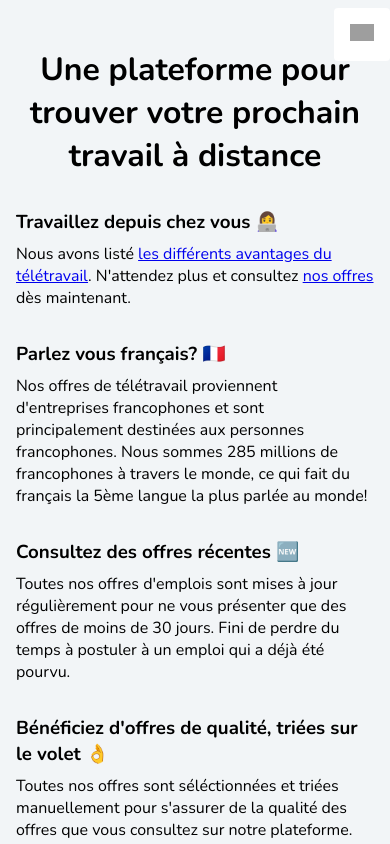
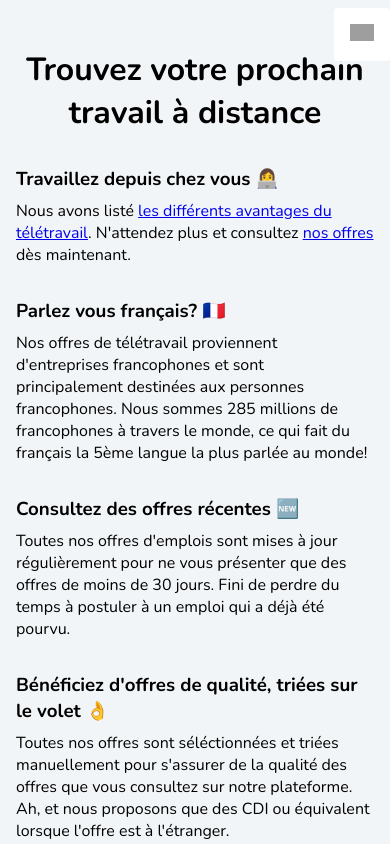
Before and after one commit to gabrielmessager/teletaf, a Next.js app: page /about in a window 390 px wide. Shown: the top 844 px of the page. Built offline with nearby package versions, Linux system fonts and the light colour scheme; grey boxes are pictures that could not be loaded.

Commit message:
fix mobile menu

```diff
--- a/components/Pages/About/About.js
+++ b/components/Pages/About/About.js
@@ -5,7 +5,7 @@ import { Container, H1, H3, Paragraph } from '../Components';
 export function About() {
   return (
     <Container>
-      <H1>Une plateforme pour trouver votre prochain travail à distance</H1>
+      <H1>Trouvez votre prochain travail à distance</H1>
       <H3>Travaillez depuis chez vous 👩‍💻</H3>
       <Paragraph>
         Nous avons listé{' '}
@@ -30,7 +30,8 @@ export function About() {
       <Paragraph>
         Toutes nos offres sont séléctionnées et triées manuellement pour
         s'assurer de la qualité des offres que vous consultez sur notre
-        plateforme.
+        plateforme. Ah, et nous proposons que des CDI ou équivalent lorsque
+        l'offre est à l'étranger.
       </Paragraph>
       <H3>Design simplifié 🙂</H3>
       <Paragraph>
--- a/pages/_app.js
+++ b/pages/_app.js
@@ -45,6 +45,9 @@ export default function App({ Component, pageProps, router }) {
               opacity: 1,
             },
           }}
+          style={{
+            height: '100vh',
+          }}
         >
           <Component {...pageProps} />
         </motion.div>
```
